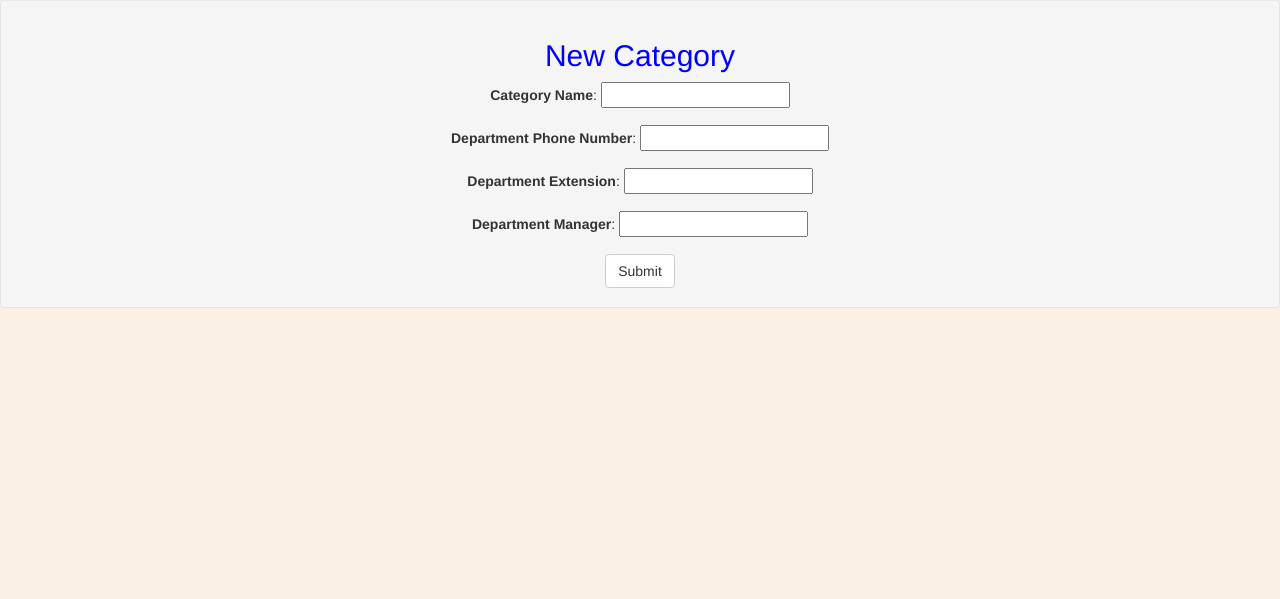
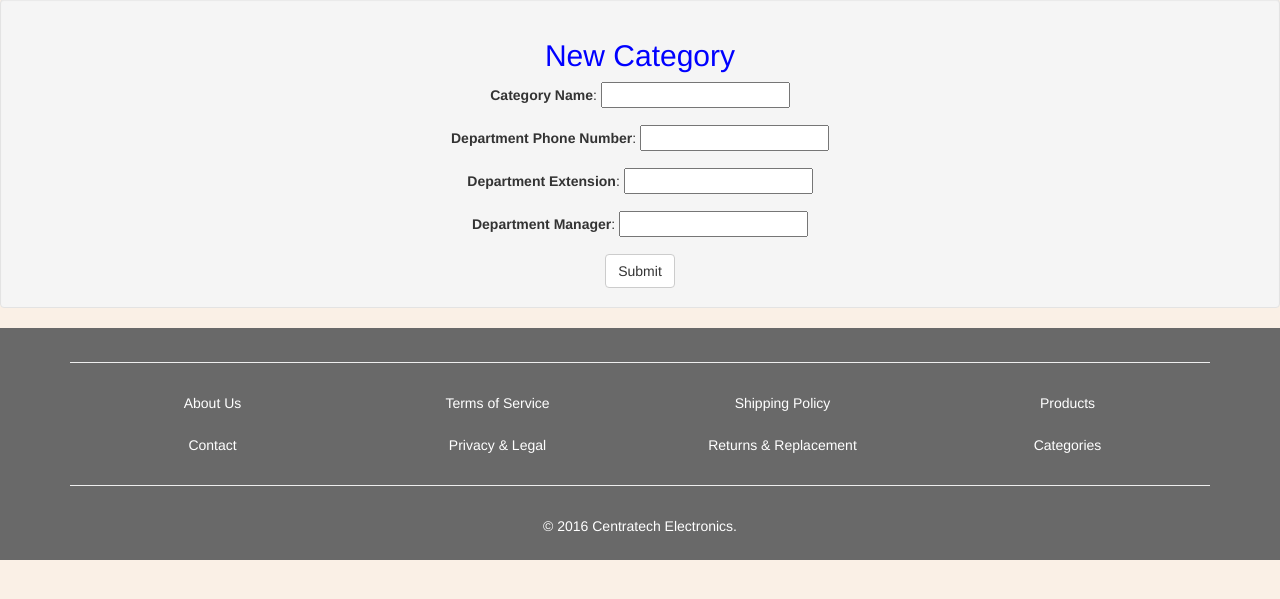
Before and after one commit to kaistullich/Centratech-Website, a Flask app: template newProject/my_app/templates/category-create.html in a window 1280 px wide. Shown: the part 123-722 px from the top of the page. Run offline with Flask 2, Linux system fonts and the light colour scheme; the template is opened without the code that fills it: values that come from a table or form of the project are taken from there, others are empty; some libraries are stand-ins or nearby versions.

Commit message:
added footer to product-create.html

```diff
--- a/newProject/my_app/templates/category-create.html
+++ b/newProject/my_app/templates/category-create.html
@@ -13,4 +13,47 @@
 	    </form>
     </div>
   </div>
+<!-- START FOOTER -->
+<footer>
+	<div class="container text-center">
+    <hr />
+  <div class="row">
+    <div class="col-lg-12">
+      <div class="col-md-3">
+        <ul class="nav nav-pills nav-stacked">
+          <li><a href="#">About Us</a></li>
+          <li><a href="#">Contact</a></li>
+        </ul>
+      </div>
+      <div class="col-md-3">
+        <ul class="nav nav-pills nav-stacked">
+          <li><a href="#">Terms of Service</a></li>
+          <li><a href="#">Privacy & Legal</a></li>
+        </ul>
+      </div>
+      <div class="col-md-3">
+        <ul class="nav nav-pills nav-stacked">
+          <li><a href="#">Shipping Policy</a></li>
+          <li><a href="#">Returns & Replacement</a></li>
+        </ul>
+      </div>
+      <div class="col-md-3">
+        <ul class="nav nav-pills nav-stacked">
+          <li><a href="{{ url_for('my_view.products')}}">Products</a></li>
+          <li><a href="{{ url_for('my_view.categories')}}">Categories</a></li>
+        </ul>
+      </div>
+    </div>
+  </div>
+  <hr>
+    <div class="row">
+        <div class="col-lg-12">
+            <ul class="nav nav-pills nav-justified">
+                <li><a href="{{ url_for('my_view.home') }}">© 2016 Centratech Electronics.</a></li>
+            </ul>
+        </div>
+    </div>
+</div>
+</footer> <!-- END FOOTER -->
+
 {% endblock %}
```
